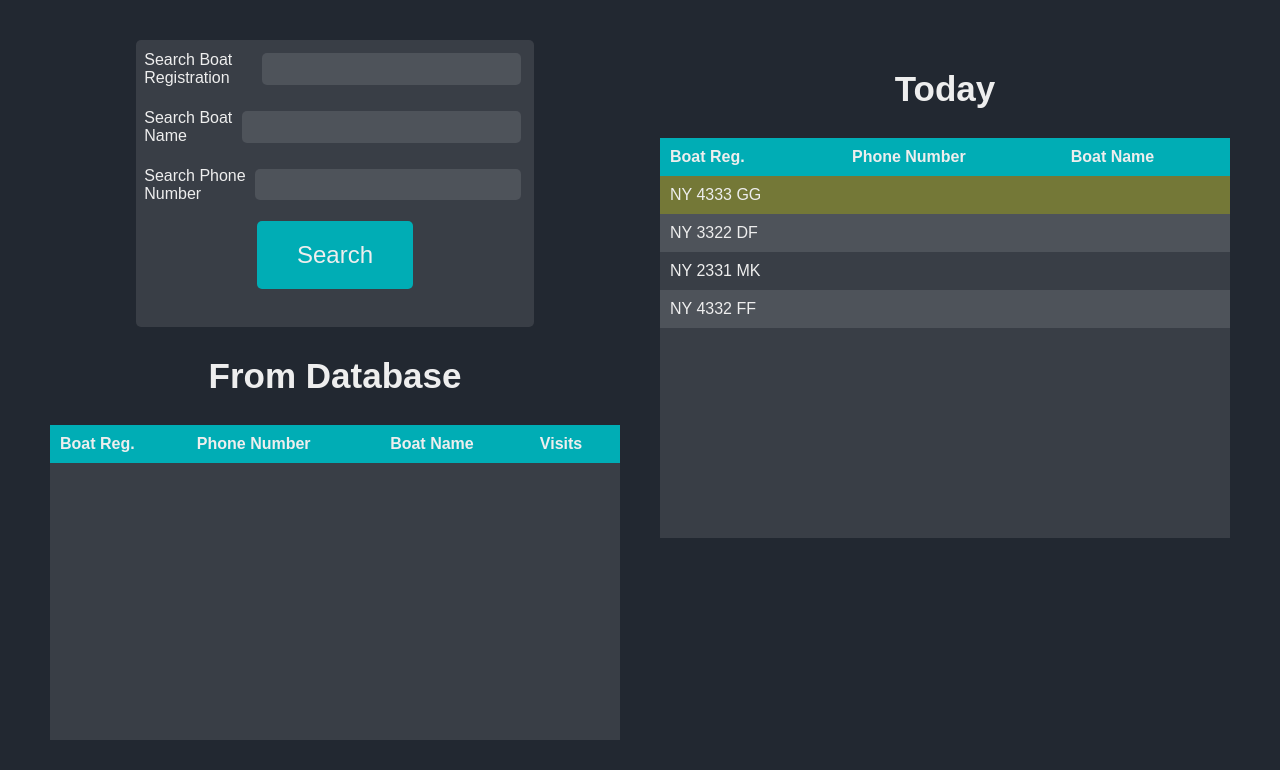
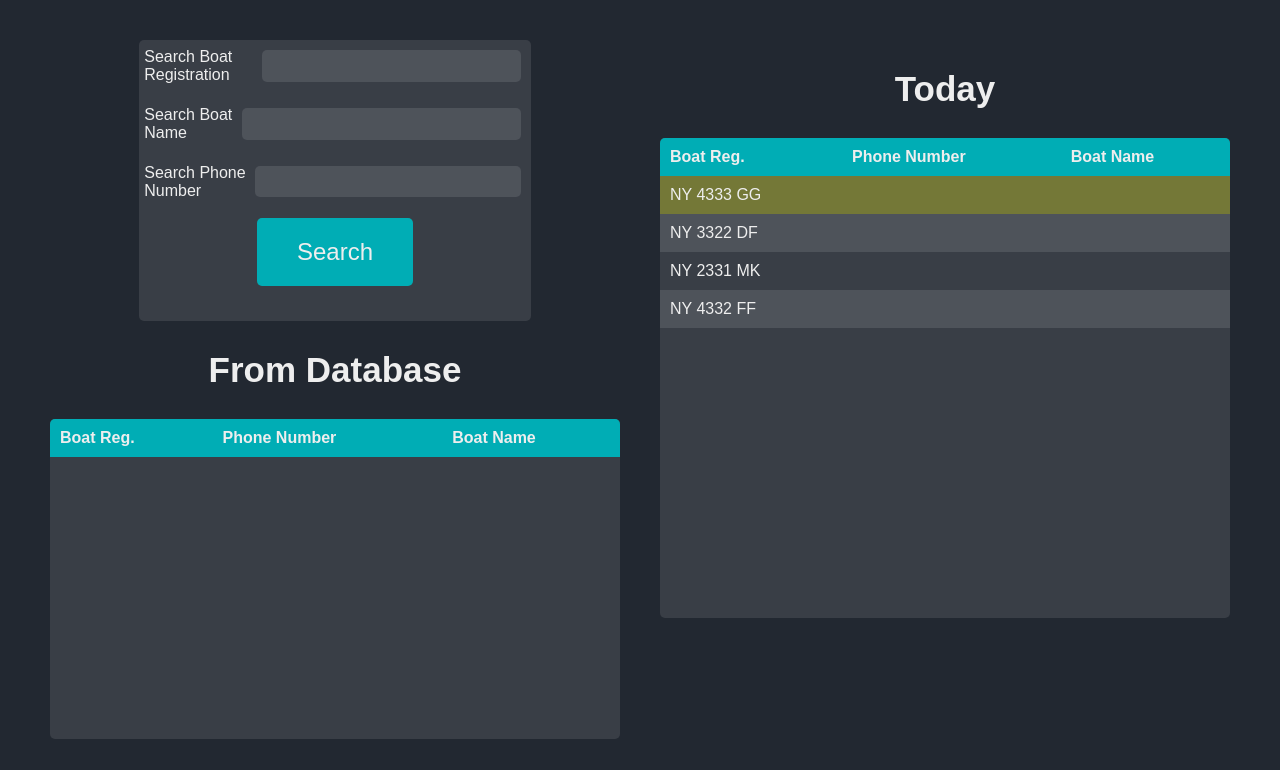
Before and after one commit to DylanClouden28/webapp-docks, a Flask app: page /search in a window 1280 px wide. Shown: the part 116-886 px from the top of the page. Run offline with Flask 3, Linux system fonts and the light colour scheme; a user stored in the database is signed in; lists and menus that the app fills with data are empty.

Commit message:
visual changes to search

```diff
--- a/website/templates/search.html
+++ b/website/templates/search.html
@@ -119,6 +119,9 @@
       from { opacity: 0; }
       to   { opacity: 1; }
   }
+
+
+
   #search-container {
     width: 100%;
     display: flex;
@@ -127,7 +130,7 @@
   }
   #search-container form {
     align-items: center;
-    padding: 0.5em;
+    padding: 5px;
     border-radius: 5px;
     background-color: rgb(57, 62, 70);
   }
@@ -139,17 +142,21 @@
     align-items: center;
   }
   #table-no-header{
-    height: 25em;
+    height: 20em;
+    border-radius: 5px;
+    overflow-y: auto;
     background-color: #393e46;
   }
   table {
-    border-radius: 5px;
+    border-collapse: collapse;
   }
   #left-container{
     display:inline-block;
     align-items: center;
   }
-
+  #right-container #table-no-header{
+    height: 30em;
+  }
 </style>
 <div id="main-container">
 
@@ -184,7 +191,6 @@
               <th>Boat Reg.</th>
               <th>Phone Number</th>
               <th>Boat Name</th>
-              <th>Visits</th>
             </tr>
           </thead>
           <tbody>
@@ -193,13 +199,6 @@
               <td>{{ boat.boat_reg }}</td>
               <td>{{ boat.phone_number }}</td>
               <td>{{ boat.boat_name }}</td>
-              <td>
-                <select>
-                  {% for visit in boat.visits %}
-                  <option>{{ visit }}</option>
-                  {% endfor %}
-                </select>
-              </td>
             </tr>
             {% endfor %}
           </tbody>
```
